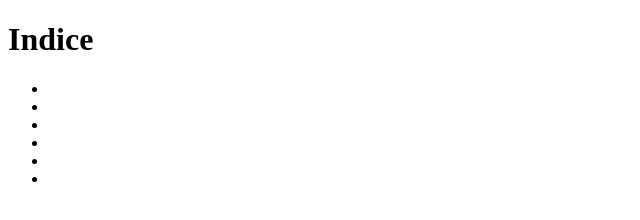
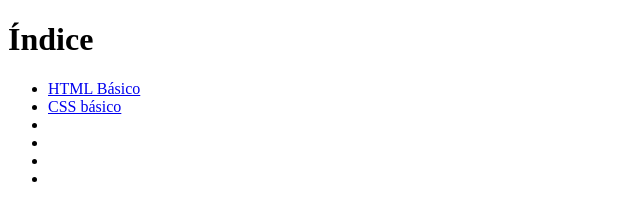
Before and after one commit to Leonardo0Spolk/Livro-de-aprendizado-e-consulta, a plain HTML site: page index.html in a window 1280 px wide. Shown: the whole page, without its empty margins (0-640 px from the left). Drawn offline with Linux system fonts and the light colour scheme.

Commit message:
Adicionado dois titulos ao índice principal

```diff
--- a/index.html
+++ b/index.html
@@ -6,11 +6,11 @@
     <title>Livro de estudo</title>
 </head>
 <body>
-    <h1>Indice</h1>
+    <h1>Índice</h1>
     <nav>
         <ul>
-            <li><a href="./Html-basico/index.html"></a></li>
-            <li><a href="./Css-basico/index.html"></a></li>
+            <li><a href="./Html-basico/index.html">HTML Básico</a></li>
+            <li><a href="./Css-basico/index.html">CSS básico</a></li>
             <li><a href=""></a></li>
             <li><a href=""></a></li>
             <li><a href=""></a></li>
```
